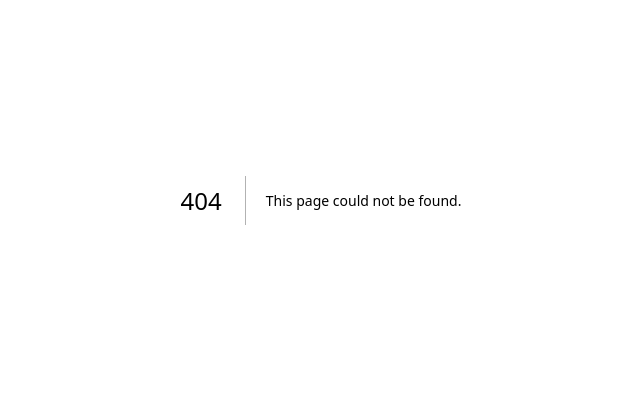
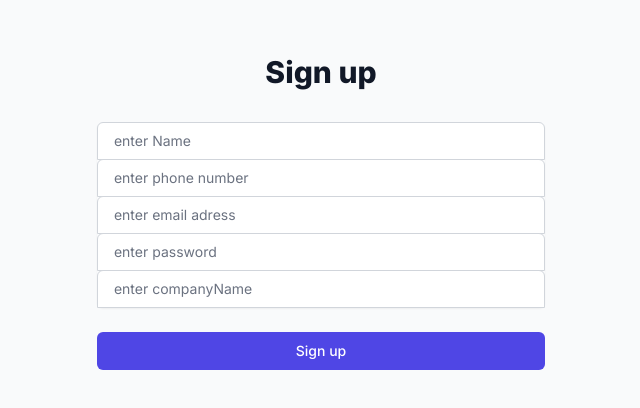
Before and after one commit to injammahin/final_lab_awt, a Next.js app: page /registration in a window 1280 px wide. Before the commit this address had no page. Shown: the part 200-608 px from the top of the page, without its empty margins (319-959 px from the left). Built offline with nearby package versions, Linux system fonts and the light colour scheme.

Commit message:
registration done

```diff
--- /dev/null
+++ b/src/app/registration/page.tsx
@@ -0,0 +1,150 @@
+// pages/auth/SignupPage.tsx
+"use client";
+import { useState } from "react";
+import axios from "axios";
+
+const SignupPage = () => {
+  const [name, setName] = useState("");
+  const [phone, setPhone] = useState("");
+  const [email, setEmail] = useState("");
+  const [password, setPassword] = useState("");
+  const [companyName, setCompanyName] = useState("");
+  const [successMessage, setSuccessMessage] = useState("");
+  const [errorMessage, setErrorMessage] = useState("");
+
+  const handleSubmit = async () => {
+    try {
+      const response = await axios.post("http://localhost:2000/auth/signup", {
+        name,
+        phone,
+        email,
+        password,
+        companyName,
+      });
+      console.log(response.data);
+      setSuccessMessage("Signup successful");
+      setErrorMessage("");
+    } catch (error) {
+      console.error("Error signing up:", error);
+      setErrorMessage("Failed to signup. Please try again.");
+      setSuccessMessage("");
+    }
+  };
+
+  return (
+    <div className="min-h-screen flex items-center justify-center bg-gray-50 py-12 px-4 sm:px-6 lg:px-8">
+      <div className="max-w-md w-full space-y-8">
+        <div>
+          <h2 className="mt-6 text-center text-3xl font-extrabold text-gray-900">
+            Sign up
+          </h2>
+        </div>
+        <form className="mt-8 space-y-6" onSubmit={(e) => e.preventDefault()}>
+          <div className="rounded-md shadow-sm -space-y-px">
+            <div>
+              <label htmlFor="name" className="sr-only">
+                Name
+              </label>
+              <input
+                id="name"
+                name="name"
+                type="text"
+                autoComplete="name"
+                required
+                className="appearance-none rounded-none relative block w-full px-3 py-2 border border-gray-300 placeholder-gray-500 text-gray-900 rounded-t-md focus:outline-none focus:ring-indigo-500 focus:border-indigo-500 focus:z-10 sm:text-sm"
+                placeholder=" enter Name"
+                value={name}
+                onChange={(e) => setName(e.target.value)}
+              />
+            </div>
+            {/* Add similar input fields for other properties */}
+            <div>
+              <label htmlFor="phone" className="sr-only">
+                phone
+              </label>
+              <input
+                id="phone"
+                name="phone"
+                type="number"
+                autoComplete="phone"
+                required
+                className="appearance-none rounded-none relative block w-full px-3 py-2 border border-gray-300 placeholder-gray-500 text-gray-900 rounded-t-md focus:outline-none focus:ring-indigo-500 focus:border-indigo-500 focus:z-10 sm:text-sm"
+                placeholder=" enter phone number"
+                value={phone}
+                onChange={(e) => setPhone(e.target.value)}
+              />
+            </div>
+            {/* Add similar input fields for other properties */}
+            <div>
+              <label htmlFor="email" className="sr-only">
+                email
+              </label>
+              <input
+                id="email"
+                name="email"
+                type="email"
+                autoComplete="email"
+                required
+                className="appearance-none rounded-none relative block w-full px-3 py-2 border border-gray-300 placeholder-gray-500 text-gray-900 rounded-t-md focus:outline-none focus:ring-indigo-500 focus:border-indigo-500 focus:z-10 sm:text-sm"
+                placeholder=" enter email adress"
+                value={email}
+                onChange={(e) => setEmail(e.target.value)}
+              />
+            </div>
+            {/* Add similar input fields for other properties */}
+            <div>
+              <label htmlFor="password" className="sr-only">
+                password
+              </label>
+              <input
+                id="password"
+                name="password"
+                type="password"
+                autoComplete="password"
+                required
+                className="appearance-none rounded-none relative block w-full px-3 py-2 border border-gray-300 placeholder-gray-500 text-gray-900 rounded-t-md focus:outline-none focus:ring-indigo-500 focus:border-indigo-500 focus:z-10 sm:text-sm"
+                placeholder=" enter password"
+                value={password}
+                onChange={(e) => setPassword(e.target.value)}
+              />
+            </div>
+            {/* Add similar input fields for other properties */}
+            <div>
+              <label htmlFor="companyName" className="sr-only">
+                companyName
+              </label>
+              <input
+                id="companyName"
+                name="companyName"
+                type="text"
+                autoComplete="companyName"
+                required
+                className="appearance-none rounded-none relative block w-full px-3 py-2 border border-gray-300 placeholder-gray-500 text-gray-900 rounded-t-md focus:outline-none focus:ring-indigo-500 focus:border-indigo-500 focus:z-10 sm:text-sm"
+                placeholder=" enter companyName"
+                value={companyName}
+                onChange={(e) => setCompanyName(e.target.value)}
+              />
+            </div>
+            {/* Add similar input fields for other properties */}
+          </div>
+
+          <div>
+            <button
+              type="button"
+              className="group relative w-full flex justify-center py-2 px-4 border border-transparent text-sm font-medium rounded-md text-white bg-indigo-600 hover:bg-indigo-700 focus:outline-none focus:ring-2 focus:ring-offset-2 focus:ring-indigo-500"
+              onClick={handleSubmit}
+            >
+              Sign up
+            </button>
+          </div>
+        </form>
+        {successMessage && (
+          <p className="text-green-500 mt-2">{successMessage}</p>
+        )}
+        {errorMessage && <p className="text-red-500 mt-2">{errorMessage}</p>}
+      </div>
+    </div>
+  );
+};
+
+export default SignupPage;
--- a/src/app/updateBank/page.tsx
+++ b/src/app/updateBank/page.tsx
@@ -1,47 +1,42 @@
-// pages/connect/update/[id].tsx
+// pages/UpdateUserProfile.jsx
 "use client";
 import { useState, useEffect } from "react";
 import axios from "axios";
-import { useRouter } from "next/router";
+import { useRouter } from "next/navigation";
 
-const UpdateUser = () => {
+const UpdateUserProfile = () => {
   const router = useRouter();
   const { id } = router.query;
 
-  const [user, setUser] = useState({
-    description: "",
-    payee: "",
-    category: "",
-    spend: "",
-    received: "",
-    userId: "",
-  });
+  const [description, setDescription] = useState("");
+  // Add other state variables
 
   useEffect(() => {
     const fetchData = async () => {
       try {
-        if (id && router.isReady && typeof window !== "undefined") {
-          const response = await axios.get(
-            `http://localhost:2000/connect/${id}`
-          );
-          const userData = response.data;
-          setUser(userData);
-        }
+        const response = await axios.get(`http://localhost:2000/connect/${id}`);
+        // Set state variables with fetched data
+        setDescription(response.data.description);
+        // Set other variables
       } catch (error) {
         console.error("Error fetching user data:", error);
       }
     };
 
-    fetchData();
-  }, [id, router.isReady]);
+    if (id) {
+      fetchData();
+    }
+  }, [id]);
 
   const handleUpdate = async () => {
     try {
-      const response = await axios.put(
-        `http://localhost:2000/connect/${id}`,
-        user
-      );
+      // Make a request to update the user information
+      const response = await axios.put(`http://localhost:2000/connect/${id}`, {
+        description,
+        // Add other variables
+      });
 
+      // Handle the response accordingly
       console.log("User updated successfully:", response.data);
     } catch (error) {
       console.error("Error updating user information:", error);
@@ -50,20 +45,10 @@
 
   return (
     <div>
-      <h1>Update User Information</h1>
-      <label>
-        Description:
-        <input
-          type="text"
-          value={user.description}
-          onChange={(e) => setUser({ ...user, description: e.target.value })}
-        />
-      </label>
-      {/* Repeat similar input fields for other properties */}
-      <br />
+      {/* Form for updating user details */}
       <button onClick={handleUpdate}>Update User</button>
     </div>
   );
 };
 
-export default UpdateUser;
+export default UpdateUserProfile;
```
